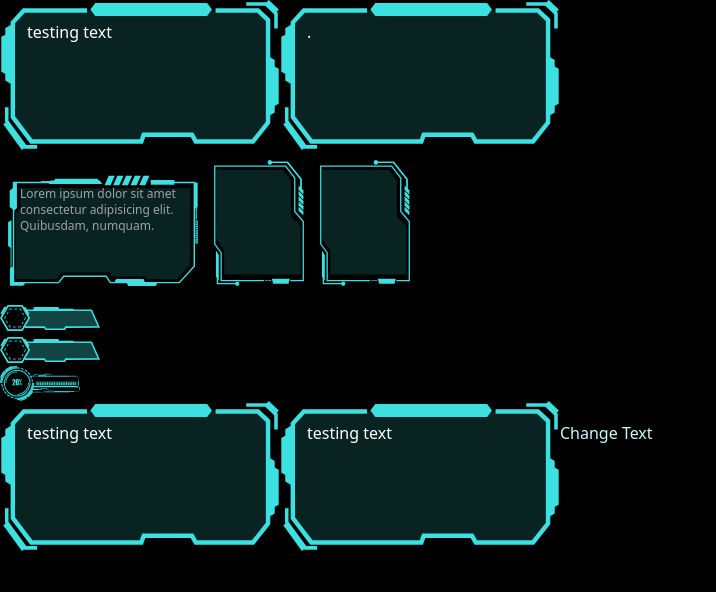
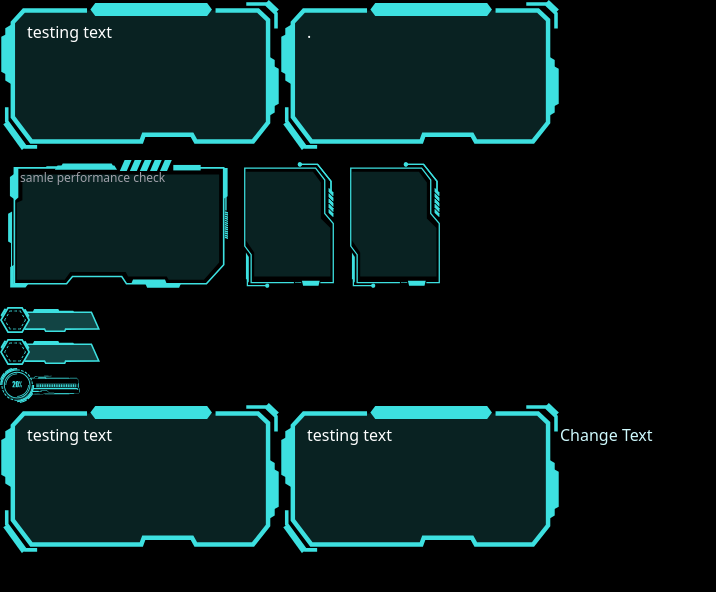
Before and after one commit to ghazi-mkhinini/DashboardNextjs13, a Next.js app: page / in a window 1280 px wide. Shown: the top 592 px of the page, without its empty margins (0-716 px from the left). Built offline with nearby package versions, Linux system fonts and the light colour scheme.

Commit message:
Refactored: Container3 dynamic text props

```diff
--- a/src/pages/components/container3.tsx
+++ b/src/pages/components/container3.tsx
@@ -5,7 +5,7 @@ export default function Container3({ width, text }): JSX.Element {
       style={{ minWidth: width, minHeight: width*0.6 }}
     >
       <p className="absolute p-1 top-2 left-2 z-[1] text-zinc-400 text-xs">
-        Lorem ipsum dolor sit amet consectetur adipisicing elit. Quibusdam, numquam.
+        {text}
       </p>
       <svg
         className="absolute top-0 left-0"
--- a/src/pages/index.tsx
+++ b/src/pages/index.tsx
@@ -23,7 +23,7 @@ export default function Home() {
         <Container text={text}></Container>
         <Container text={text2}></Container>
       </div>
-      <Container3 text={text2} width={190}></Container3>
+      <Container3 text={"samle performance check"} width={220}></Container3>
       <Container2 text={undefined}></Container2>
       <Container2 text={undefined}></Container2>
 
```
